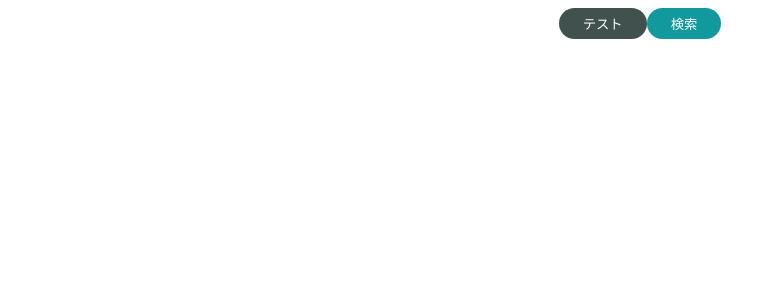
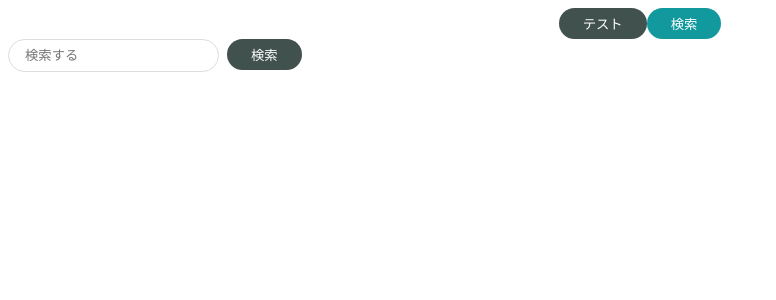
Before and after one commit to KAJI-JAPAN/atomatic-design, a React (Create React App) app: page / in a window 1280 px wide. Shown: the top 300 px of the page, without its empty margins (0-776 px from the left). Built offline with nearby package versions, Linux system fonts and the light colour scheme.

Commit message:
morecule追加

```diff
--- a/src/App.js
+++ b/src/App.js
@@ -1,5 +1,6 @@
 import { PrimaryButton } from "./components/atoms/button/PrimaryButton";
 import { SecondaryButton } from "./components/atoms/button/SecondaryButton";
+import { SearchInput } from "./components/molecules/SearchInput";
 import "./styles.css";
 
 export default function App() {
@@ -7,6 +8,8 @@
     <div className="App">
       <PrimaryButton>テスト</PrimaryButton>
       <SecondaryButton>検索</SecondaryButton>
+      <br />
+      <SearchInput />
     </div>
   );
 }
--- /dev/null
+++ b/src/components/atoms/input/Input.jsx
@@ -0,0 +1,13 @@
+import styled from "styled-components";
+
+export const Input = (props) => {
+  const { placeholder = "" } = props;
+  return <SInput type="text" placeholder={placeholder} />;
+};
+
+const SInput = styled.input`
+  padding: 8px 16px;
+  border: solid #ddd 1px;
+  border-radius: 99999px;
+  outline: none;
+`;
--- /dev/null
+++ b/src/components/molecules/SearchInput.jsx
@@ -0,0 +1,22 @@
+import styled from "styled-components";
+
+import { PrimaryButton } from "../atoms/button/PrimaryButton";
+import { Input } from "../atoms/input/Input";
+
+export const SearchInput = () => {
+  return (
+    <Container>
+      <Input placeholder="検索する" />
+      <ButtonWrapper>
+        <PrimaryButton>検索</PrimaryButton>
+      </ButtonWrapper>
+    </Container>
+  );
+};
+
+const Container = styled.div`
+  display: flex;
+`;
+const ButtonWrapper = styled.div`
+  padding-left: 8px;
+`;
```
